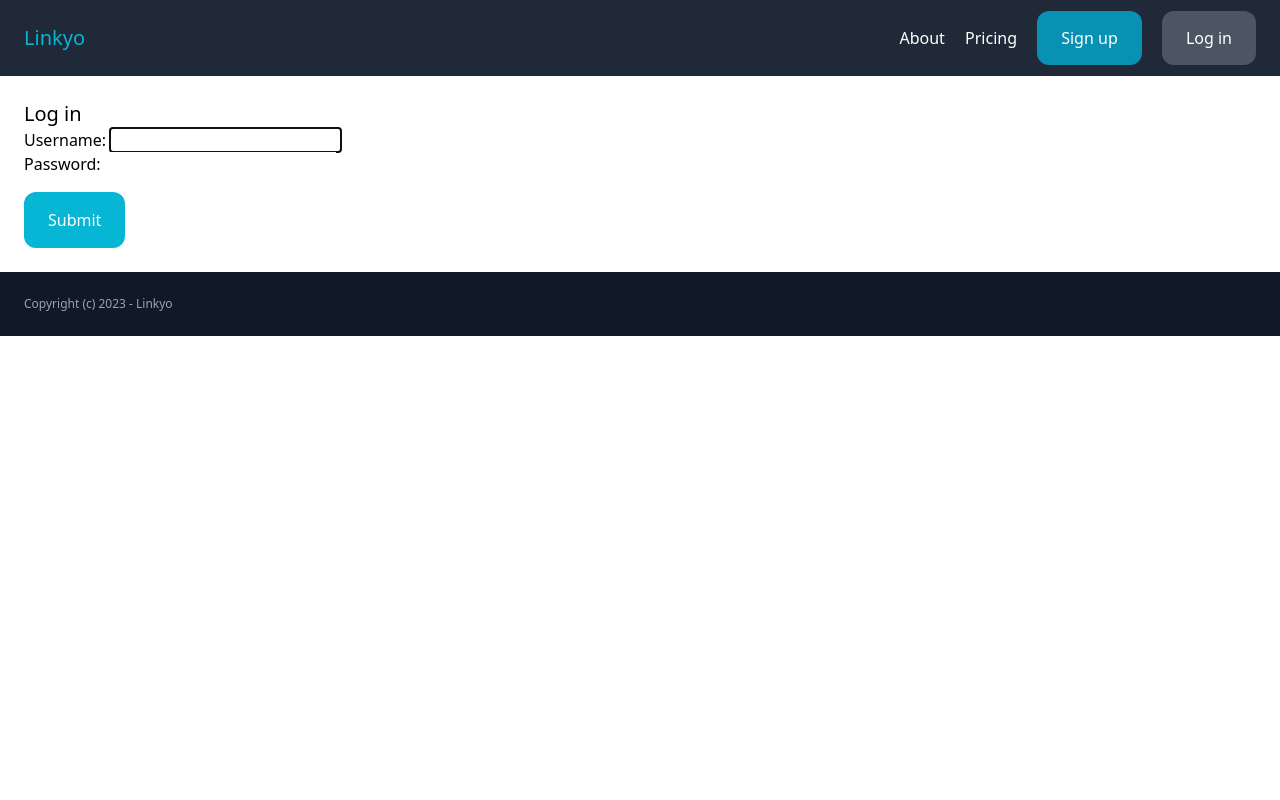
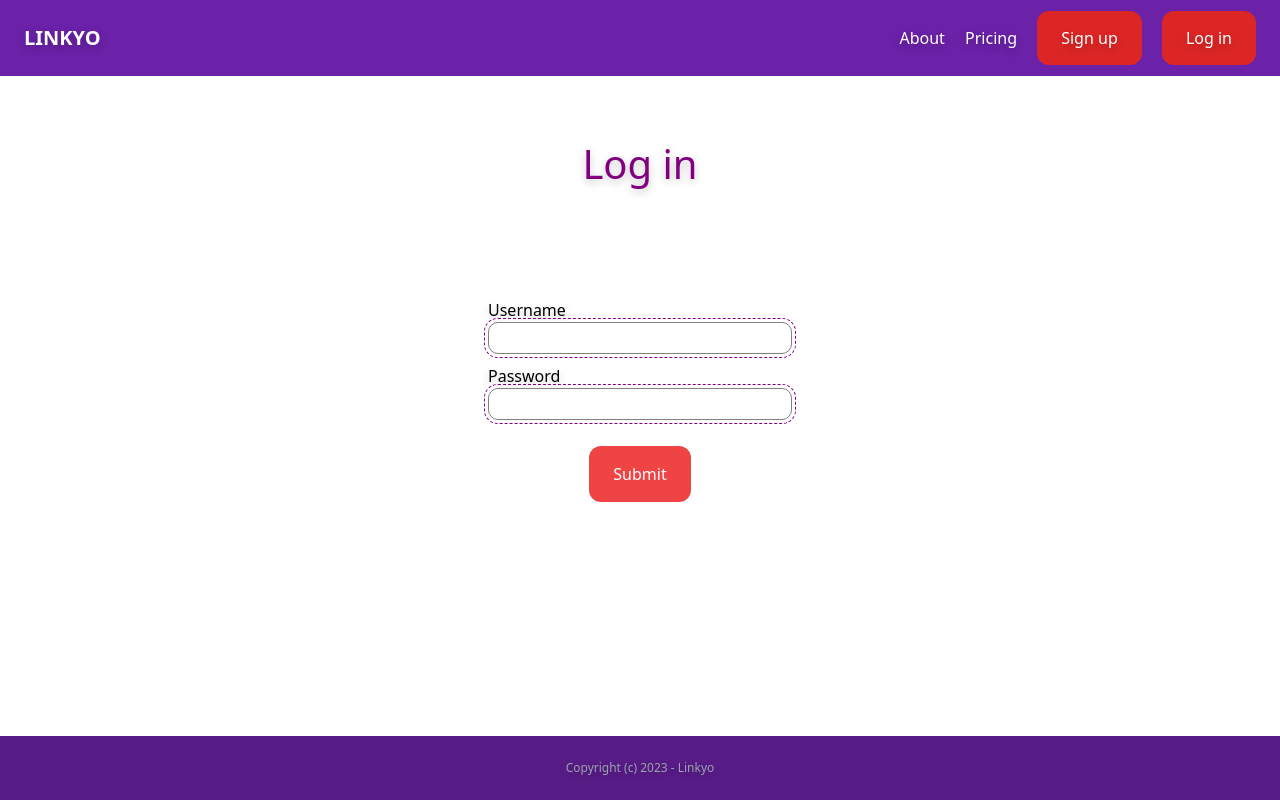
Before and after one commit to Natzsmart/Sass, a Django app: page /login/ in a window 1280 px wide. Run offline with Django 4.2, Linux system fonts and the light colour scheme; parts of the project's set-up code (start-up, migrations or seed data) failed here and were passed over; some libraries are stand-ins or nearby versions.

Commit message:
new update

```diff
--- a/linkyo/accounts/templates/accounts/login.html
+++ b/linkyo/accounts/templates/accounts/login.html
@@ -3,13 +3,21 @@
 {% block title %}Log in{% endblock %}
 
 {% block content %}
-    <h1 class="text-xl">Log in</h1>
+    <h1 class="text-xl" style="text-align: center; font-size:40px; font-weight:500; color:purple; margin-top: 50px;">Log in</h1>
 
-    <form method="post" action=".">
+    <form method="post" action="." style="position: fixed; top: 50%; left: 50%; transform: translate(-50%, -50%); display: grid;">
         {% csrf_token %}
 
-        {{ form.as_p }}
+        <div style="margin-bottom: 10px; display: grid;">
+            <label for="{{ form.username.id_for_label }}">Username</label>
+            <input type="text" name="{{ form.username.html_name }}" id="{{ form.username.id_for_label }}" style="color: red; font-size: 20px; border: 1px solid gray; place-self: right; outline: 0.02em dashed; outline-offset: 3px; outline-color: purple; border-radius: 10px; padding-left: 6px;">
+        </div>
 
-        <button class="mt-4 py-4 px-6 bg-cyan-500 text-white rounded-xl">Submit</button>
+        <div style="margin-bottom: 10px; display: grid;">
+            <label for="{{ form.password.id_for_label }}">Password</label>
+            <input type="password" name="{{ form.password.html_name }}" id="{{ form.password.id_for_label }}" style="color: red; font-size: 20px; border: 1px solid gray; place-self: right; outline: 0.02em dashed; outline-offset: 3px; outline-color: purple; border-radius: 10px; padding-left: 6px;">
+        </div>
+
+        <button class="mt-4 py-4 px-6 bg-red-500 text-white rounded-xl" style="place-self: center; gap: 10px;">Submit</button>
     </form>
 {% endblock %}
--- a/linkyo/core/templates/core/base.html
+++ b/linkyo/core/templates/core/base.html
@@ -10,6 +10,9 @@
 
         <style>
           body {
+            text-shadow: rgba(0, 0, 0, 0.24) 0px 3px 8px;
+
+          }
 
 
               .StripeElement {
@@ -51,8 +54,8 @@
               #submit {
                 font-feature-settings: "pnum";
                 --body-color: #f7fafc;
-                --button-color: #556cd6;
-                --accent-color: #556cd6;
+                --button-color: hsl(9, 100%, 64%);
+                --accent-color: hsl(9, 100%, 64%);
                 --gray-border: #e3e8ee;
                 --link-color: #fff;
                 --font-color: #697386;
@@ -94,8 +97,8 @@
     </head>
 
     <body>
-        <nav class="p-6 flex items-center justify-between bg-gray-800">
-            <a href="/" class="text-xl text-cyan-500">Linkyo</a>
+        <nav class="p-6 flex items-center justify-between bg-purple-800">
+            <a href="/" class="text-xl text-white" style="text-transform: uppercase;font-weight: 700;">Linkyo</a>
 
             <div class="space-x-4">
                 <a href="{% url 'core:about' %}" class="text-white">About</a>
@@ -108,8 +111,8 @@
                     <a href="{% url 'links:create_link' %}" class="py-4 px-6 bg-emerald-600 text-white rounded-xl">Create link</a>
                     <a href="{% url 'accounts:logout' %}" class="py-4 px-6 bg-rose-600 text-white rounded-xl">Log out</a>
                 {% else %}
-                    <a href="{% url 'accounts:signup' %}" class="py-4 px-6 bg-cyan-600 text-white rounded-xl">Sign up</a>
-                    <a href="{% url 'accounts:login' %}" class="py-4 px-6 bg-gray-600 text-white rounded-xl">Log in</a>
+                    <a href="{% url 'accounts:signup' %}" class="py-4 px-6 bg-red-600 text-white rounded-xl">Sign up</a>
+                    <a href="{% url 'accounts:login' %}" class="py-4 px-6 bg-red-600 text-white rounded-xl">Log in</a>
                 {% endif %}
             </div>
         </nav>
@@ -118,8 +121,7 @@
             {% block content %}
             {% endblock %}
         </main>
-
-        <footer class="p-6 bg-gray-900">
+        <footer class="p-6 bg-purple-900"  style="position: fixed ; bottom: 0; width: 100%; text-align: center;">
             <p class="text-xs text-gray-400">Copyright (c) 2023 - Linkyo</p>
         </footer>
     </body>
@@ -282,5 +284,7 @@
       document.querySelector("#button-text").classList.remove("hidden");
     }
   };
+
+
 </script>
 </html>
--- a/linkyo/core/templates/core/pricing.html
+++ b/linkyo/core/templates/core/pricing.html
@@ -3,5 +3,5 @@
 {% block title %}Pricing{% endblock %}
 
 {% block content %}
-    <h1 class="text-xl">Pricing</h1>
+    <h1 class="text-xl" style="text-align: center; font-size:40px; font-weight:500; color:purple; margin-top: 50px;">Pricing</h1>
 {% endblock %}
```
Also changed, not shown: linkyo/accounts/templates/accounts/signup.html (+22 -4 lines), linkyo/core/templates/core/about.html (+6 -2 lines), linkyo/core/templates/core/index.html (+11 -1 lines), linkyo/db.sqlite3.
